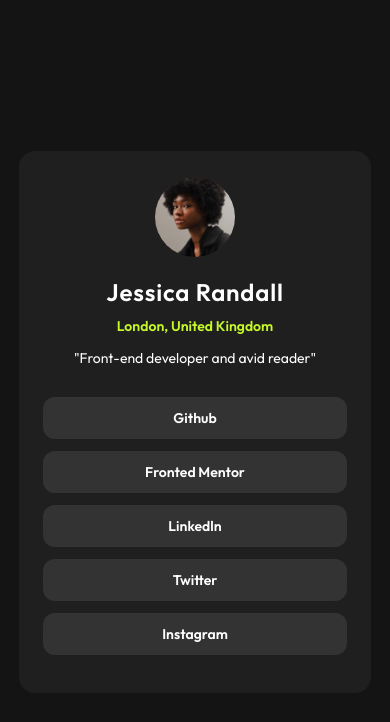
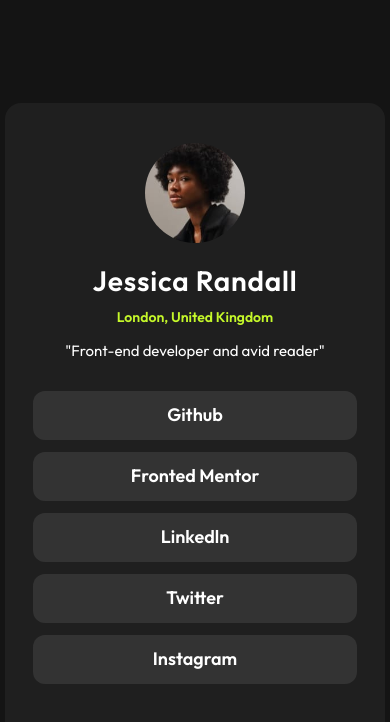
Before and after one commit to Yerson-Viveros05/social-link-ejercicio, a plain HTML site: page index.html in a window 390 px wide. Drawn offline with Linux system fonts and the light colour scheme.

Commit message:
agregue responsive a la pagina social-links

```diff
--- a/style.css
+++ b/style.css
@@ -77,3 +77,52 @@
     font-weight: 600;
     font-size: 14px;
 }
+.social-links a:hover{
+    background-color: hsl(75, 94%, 57%);
+    color: hsl(0, 0%, 0%);
+}
+@media (max-width: 413px){
+    .card{
+        display: flex;
+        flex-direction: column;
+        align-items: center;
+        padding: 30px;
+        max-width: 320px;
+        margin: 0 auto;
+        height: auto;
+        width: 90%;
+    }
+    .social-links a{
+        width: 100%;
+    }
+    .img-perfil img{
+        width: 100px;
+    }
+    .img-perfil h2, h4{
+        font-size: 28px;
+    }
+    .social-links a {
+        display: block;
+        width: 300px;
+        height: 25px;
+        font-size: 18px;
+        font-weight: 400px;
+    }
+    .card-links h3{
+        font-size: 15px;
+        font-weight: 0;
+    }
+}
+@media (min-width: 768px) {
+    .card {
+        max-width: 400px;  /* Más ancha en desktop */
+        padding: 30px;     /* Más espacio interno */
+    }
+
+    .social-links a {
+        font-size: 16px;   /* Fuente más grande */
+        padding: 15px;
+        width: 300px;
+        padding: 12px;
+    }
+}
```
